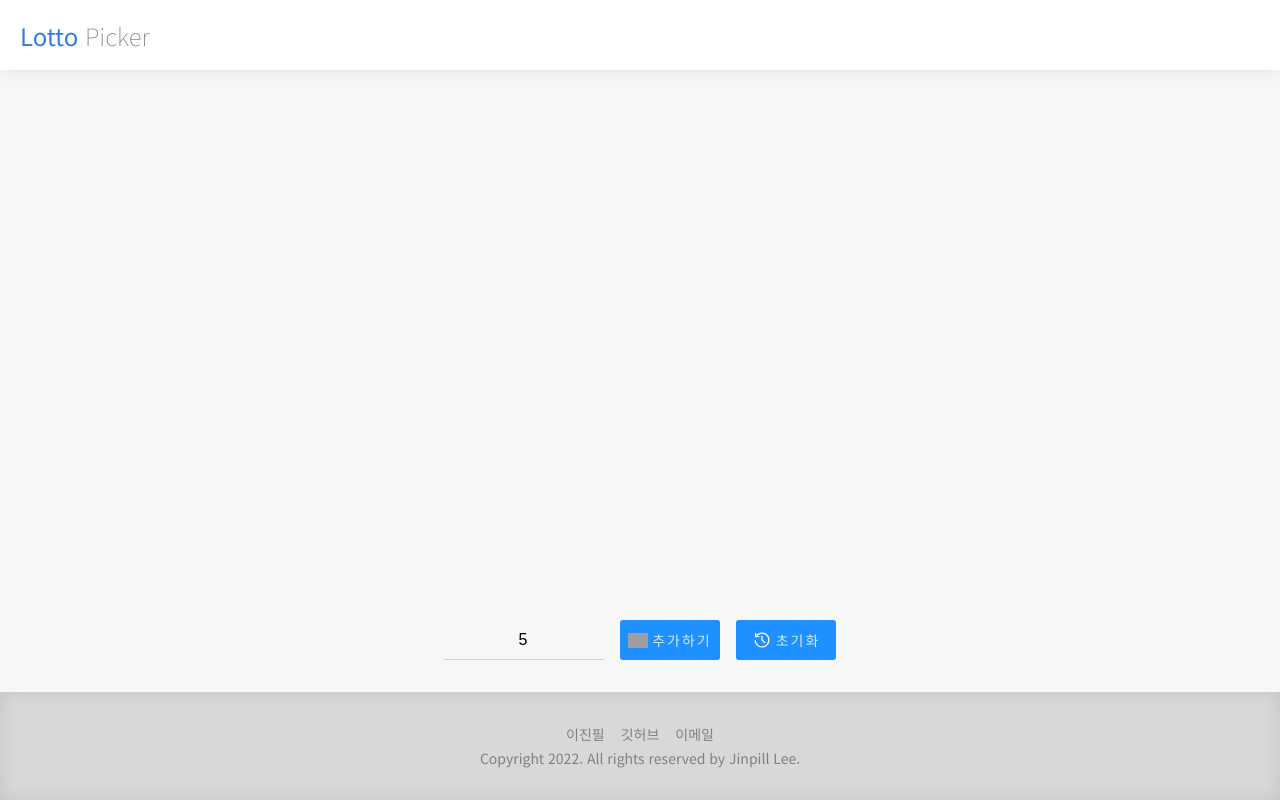
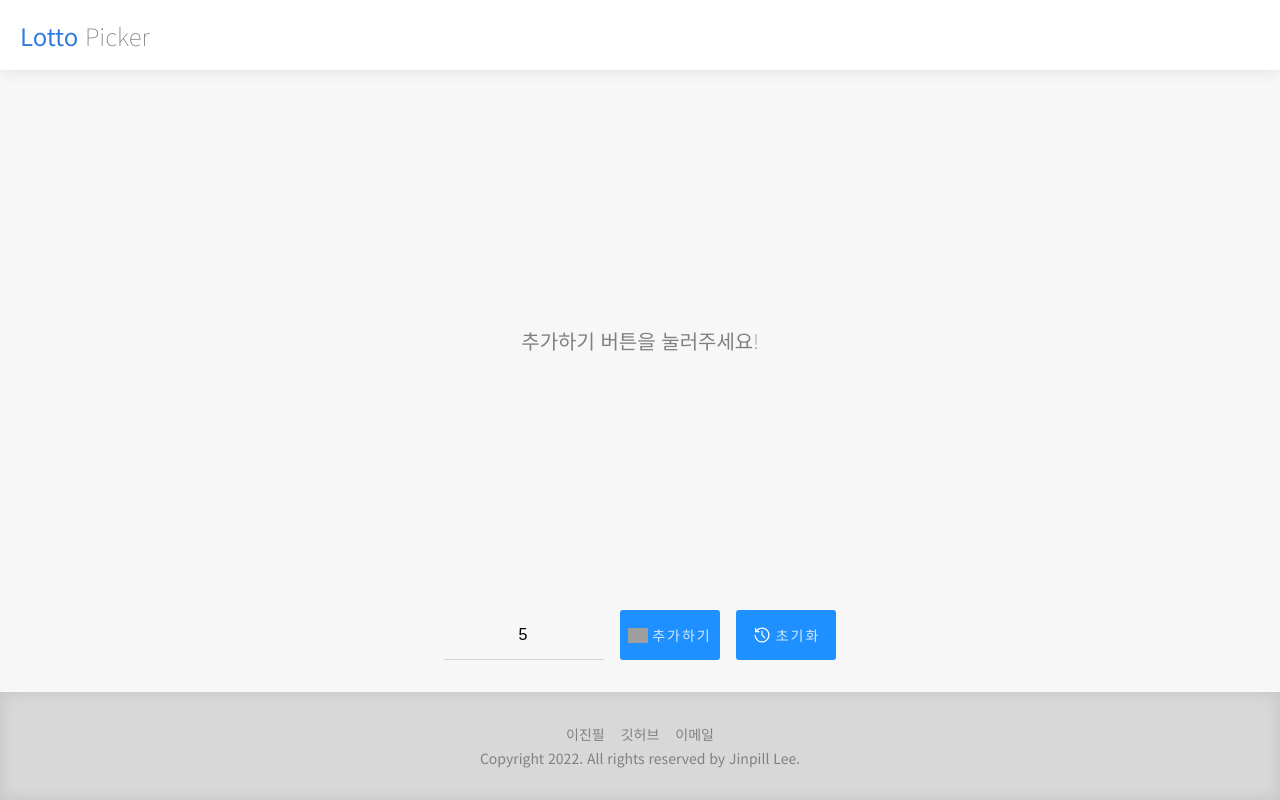
Before and after one commit to jinpill/lotto-picker, a React (Create React App) app: page / in a window 1280 px wide. Built offline with nearby package versions, Linux system fonts and the light colour scheme; grey boxes are pictures that could not be loaded.

Commit message:
Created the Empty component

```diff
--- a/src/App.tsx
+++ b/src/App.tsx
@@ -4,6 +4,7 @@ import Header from "./components/Header";
 import Contents from "./components/Contents";
 import Footer from "./components/Footer";
 
+import Empty from "./components/Empty";
 import Games from "./components/Games";
 import Game from "./components/Game";
 import Panel from "./components/Panel";
@@ -80,6 +81,7 @@ const App = () => {
         <React.Fragment>
             <Header />
             <Contents>
+                {picks.length > 0 ? (
                     <Games>
                         {picks.map(({ id, timestamp, numbers }, i) => (
                             <Game
@@ -92,6 +94,9 @@ const App = () => {
                             />
                         ))}
                     </Games>
+                ) : (
+                    <Empty />
+                )}
                 <Panel>
                     <Field
                         value={String(count ?? "")}
--- a/src/components/Button.tsx
+++ b/src/components/Button.tsx
@@ -2,7 +2,6 @@ import styled from "styled-components";
 
 const Container = styled.button`
     width: 100px;
-    height: 40px;
 
     display: flex;
     justify-content: center;
--- /dev/null
+++ b/src/components/Empty.tsx
@@ -0,0 +1,29 @@
+import styled from "styled-components";
+
+const Container = styled.div`
+    flex: 1 1 auto;
+    display: flex;
+    justify-content: center;
+    align-items: center;
+`;
+
+const Text = styled.p`
+    color: #808080;
+    font-size: 20px;
+    font-weight: 100;
+
+    strong {
+        font-weight: 400;
+    }
+`;
+
+const Empty = () => (
+    <Container>
+        <Text>
+            <strong>추가하기 버튼</strong>을
+            <wbr /> 눌러주세요!
+        </Text>
+    </Container>
+);
+
+export default Empty;
--- a/src/components/Field.tsx
+++ b/src/components/Field.tsx
@@ -3,7 +3,6 @@ import styled from "styled-components";
 
 const Container = styled.div`
     width: 160px;
-    height: 40px;
 
     display: flex;
     flex-direction: column;
@@ -13,7 +12,7 @@ const Container = styled.div`
     }
 
     > div {
-        height: 2px;
+        height: 3px;
         position: relative;
 
         &:last-child {
--- a/src/components/Panel.tsx
+++ b/src/components/Panel.tsx
@@ -2,6 +2,7 @@ import styled from "styled-components";
 
 const Container = styled.div`
     width: 100%;
+    height: 50px;
 
     display: flex;
     flex-direction: row;
@@ -9,7 +10,6 @@ const Container = styled.div`
     flex-wrap: wrap;
     gap: 16px;
     margin-top: 32px;
-    padding: 0 20px;
     box-sizing: border-box;
 
     position: sticky;
```
Lines whose indentation alone changed are shown as unchanged.
